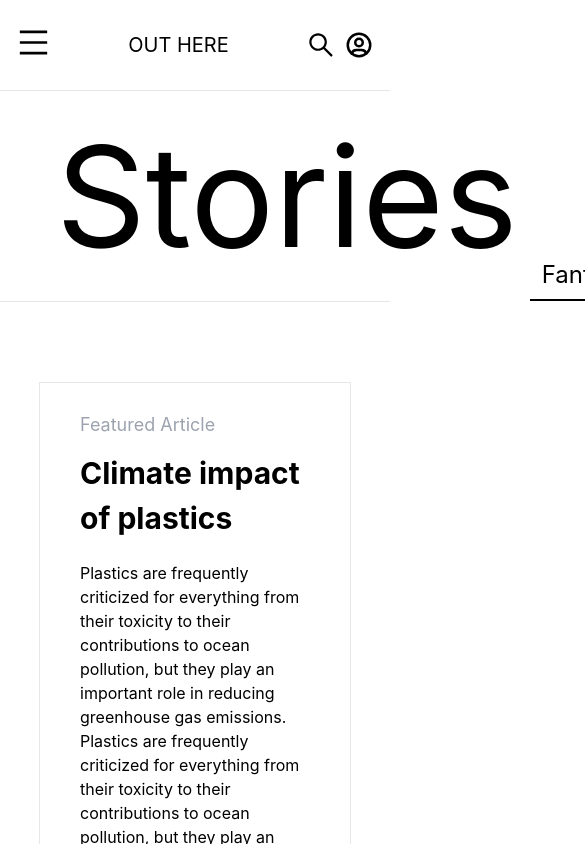
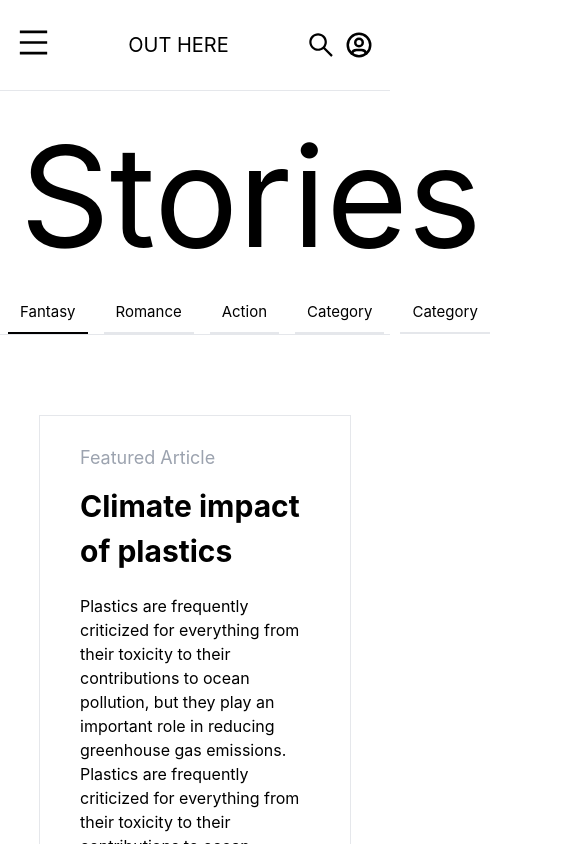
Before and after one commit to Partiya/Outhere-front, a React (Create React App) app in the folder outhere/: page / in a window 390 px wide. Shown: the top 844 px of the page, 585 px wide, since content can reach past the window. Built offline with nearby package versions, Linux system fonts and the light colour scheme.

Commit message:
Responsive Blog.js

```diff
--- a/outhere/src/Pages/BlogPage/Blog.js
+++ b/outhere/src/Pages/BlogPage/Blog.js
@@ -28,24 +28,24 @@ function Blog() {
                 </div>
             </div>
                 <hr className='w-full h-[1px]'></hr>
-            <div className='w-full  flex justify-between '>
+            <div className='w-full  lg:flex justify-between '>
                 <div>
-                <p className='text-[140px] ml-14 p-0 m-0 font-normal '>Stories</p>
+                <p className='text-[140px] lg:ml-14 ml-5 p-0 m-0 font-normal '>Stories</p>
                 </div>
-                <div className='flex  items-end    mr-28'>
-                    <button className='border-b-2 px-3 text-2xl pb-2 mx-3 border-b-black'>
+                <div className='flex lg:text-2xl text-[15px] items-end    mr-28'>
+                    <button className='border-b-2 px-3  pb-2 lg:mx-3 mx-2 border-b-black'>
                         Fantasy
                     </button>
-                    <button className='border-b-2 px-3 text-2xl pb-2 mx-3'>
+                    <button className='border-b-2 px-3  pb-2 lg:mx-3 mx-2'>
                         Romance
                     </button>
-                    <button className='border-b-2 px-3 text-2xl pb-2 mx-3'>
+                    <button className='border-b-2 px-3  pb-2 lg:mx-3 mx-2'>
                         Action
                     </button>
-                    <button className='border-b-2 px-3 text-2xl pb-2 mx-3'>
+                    <button className='border-b-2 px-3  pb-2 lg:mx-3 mx-2'>
                         Category
                     </button>
-                    <button className='border-b-2 px-3 text-2xl pb-2 mx-3'>
+                    <button className='border-b-2 px-3  pb-2 lg:mx-3 mx-2'>
                         Category
                     </button>
                 </div>
@@ -125,8 +125,8 @@ function Blog() {
                 </button>
             </div>
             <div className='w-full h-[130px] bg-black flex justify-between mb-10'>
-                <img src='https://iili.io/HK66Hhv.png' className='object-contain ml-24 w-[200px] h-[130px]'></img>
-                <div className='flex text-black items-center'>
+                <img src='https://iili.io/HK66Hhv.png' className='object-contain lg:ml-24 ml-6 lg:w-[200px] lg:h-[130px] w-[150px] h-[100px]'></img>
+                <div className='flex lg:m-0 ml-7 text-black items-center'>
                     <button className='p-3  mx-2 rounded-full bg-white hover:bg-blue-400 hover:text-white'>
                         <AiOutlineTwitter className='w-[25px] h-[25px]'/>
                     </button>
@@ -149,31 +149,51 @@ function Blog() {
                 <div className='mx-20'>
                 <p className='mt-2 text-gray-400 font-thin'>Never miss an insight. We'll email you when new articles are published.</p>
                 </div>
-                <div className='flex justify-between mb-5 mx-20 items-center'>
-                    <div>
-                    <input placeholder='Your email' className='w-[500px] absolute rounded-xl -z-10 mt-4 h-[40px] focus:outline-none px-3 bg-gray-200'>
+                <div className='lg:flex  lg:flex-nowrap block  lg:justify-between  mb-5 mx-20 items-center'>
+                    <div className='flex mt-5 items-center'>
+                    <input placeholder='Your email' className='lg:w-[500px] w-[300px]  rounded-l-xl -z-10  h-[40px] focus:outline-none px-3 bg-gray-200'>
 
               </input>
-              <button className=' z-10 w-[60px] absolute left-[510px] text-white  mt-[20px] rounded-2xl h-[33px] bg-black'>
+              <button className='  w-[60px]   text-white   rounded-r-xl h-[40px] bg-black'>
                   Join
               </button>
 
                     </div>
-                    <div className=''>
+                    <div className='block mt-10 lg:flex'>
+                    <div  className='lg:mt-0 mt-3 '>
                         <a className='mx-6 text-bold border-b px-2 pb-2 font-bold tracking-wide border-gray-500'>
                             Home
                         </a>
+                        </div >
+                        <div className='lg:mt-0 mt-3'>
+
                         <a className='mx-6 text-bold border-b px-2 pb-2 font-bold tracking-wide border-gray-500'>
                             About us
                         </a>
+                        </div>
+                        <div  className='lg:mt-0 mt-3'>
                         <a className='mx-6 text-bold border-b px-2 pb-2 font-bold tracking-wide border-gray-500'>
                             Contact us
                         </a>
+                        </div>
+                        <div  className='lg:mt-0 mt-3'>
+
                         <a className='mx-6 text-bold border-b px-2 pb-2 font-bold tracking-wide border-gray-500'>
                             Privacy Policy
                         </a>
-                        <a className='mr-32 text-bold border-b px-2 pb-2 font-bold tracking-wide border-gray-500'>Term of use</a>
+                        </div>
+                        <div  className='lg:mt-0 mt-3'>
+
+                        <a className='mx-6 text-bold border-b px-2 pb-2 font-bold tracking-wide border-gray-500'>
+                         Term of use
+                         </a>
+                            </div>
+
                     </div>
+
+
+
+
 
 
                 </div>
```
